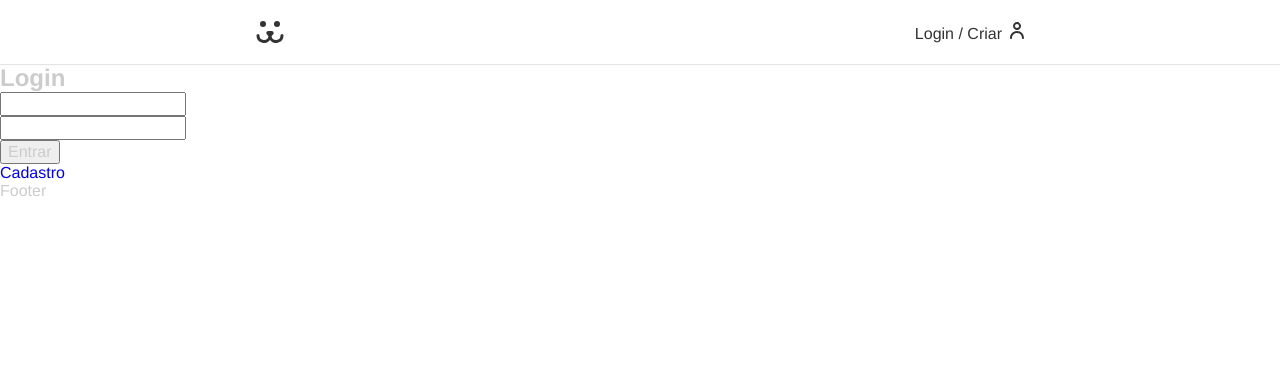
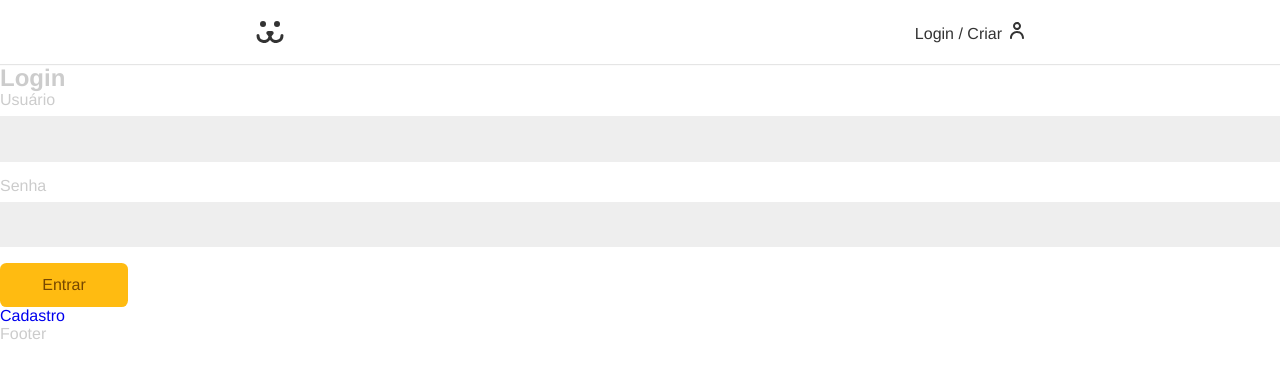
Before and after one commit to LeonardoLobas/Dogs, a React (Vite) app: page /login in a window 1280 px wide. Shown: the top 378 px of the page. Built offline with nearby package versions, Linux system fonts and the light colour scheme.

Commit message:
UseForm. Hook formulário.

```diff
--- a/src/Components/Forms/Button.jsx
+++ b/src/Components/Forms/Button.jsx
@@ -1,8 +1,12 @@
 import React from "react";
 import styles from "./Button.module.css";
 
-const Button = () => {
-    return <div className={styles.button}></div>;
+const Button = ({ children, props }) => {
+    return (
+        <button {...props} className={styles.button}>
+            {children}
+        </button>
+    );
 };
 
 export default Button;
--- /dev/null
+++ b/src/Components/Forms/Button.module.css
@@ -0,0 +1,24 @@
+.button {
+    font-size: 1rem;
+    font-family: var(--type-first);
+    cursor: pointer;
+    border:none;
+    border-radius: 0.4rem;
+    background: #fb1;
+    color: #764701;
+    padding: 0.8rem 1.2rem;
+    box-sizing: border-box;
+    transition: 0.1s;
+    min-width: 8rem;
+}
+
+.button:hover,
+.button:focus {
+    outline: none;
+    box-shadow: 0 0 0 3px #fea, 0 0 0 4px #fb1;
+}
+
+.button:disabled {
+    opacity: 0.5;
+    cursor: wait;
+}
--- a/src/Components/Forms/Input.jsx
+++ b/src/Components/Forms/Input.jsx
@@ -1,8 +1,24 @@
 import React from "react";
 import styles from "./Input.module.css";
 
-const Input = () => {
-    return <input className={styles.input} />;
+const Input = ({ label, type, name, value, onChange, error, onBlur }) => {
+    return (
+        <div className={styles.wrapper}>
+            <label htmlFor={name} className={styles.label}>
+                {label}
+            </label>
+            <input
+                id={name}
+                name={name}
+                className={styles.input}
+                type={type}
+                onChange={onChange}
+                value={value}
+                onBlur={onBlur}
+            />
+            {error && <p className={styles.error}>{error}</p>}
+        </div>
+    );
 };
 
 export default Input;
--- /dev/null
+++ b/src/Components/Forms/Input.module.css
@@ -0,0 +1,35 @@
+.wrapper {
+    margin-bottom: 1rem;
+}
+
+.input {
+    border: 1px solid #eee;
+    display: block;
+    width: 100%;
+    font-size: 1rem;
+    padding: 0.8rem;
+    border-radius: .4 rem;
+    background: #eee;
+    transition: 0.2s;
+}
+
+.input:focus,
+.input:hover {
+    outline: none;
+    border-color: #fb1;
+    background: white;
+    box-shadow: 0 0 0 3px #fea;
+}
+
+.label {
+    display: block;
+    font-size: 1rem;
+    line-height: 1;
+    padding-bottom: 0.5rem;
+}
+
+.error {
+    color: #f31;
+    font-size: 0.875rem;
+    margin-top: 0.25rem;
+}
--- a/src/Components/Login/LoginForm.jsx
+++ b/src/Components/Login/LoginForm.jsx
@@ -1,11 +1,15 @@
 import React from "react";
 import { Link } from "react-router-dom";
+import Input from "../Forms/Input";
+import Button from "../Forms/Button";
+import useForm from "../../Hooks/useForm";
 
 const LoginForm = () => {
-    const [username, setUsername] = React.useState("");
-    const [password, setPassword] = React.useState("");
+    const username = useForm();
+    const password = useForm();
 
     function handleSubmit(event) {
+        if (username.validate() && password.validate()) {
             event.preventDefault();
             fetch("https://dogsapi.origamid.dev/json/jwt-auth/v1/token", {
                 method: "POST",
@@ -22,22 +26,25 @@ const LoginForm = () => {
                     console.log(json);
                 });
         }
+    }
 
     return (
         <section>
             <h1>Login</h1>
             <form action="" onSubmit={handleSubmit}>
-                <input
+                <Input
                     type="text"
-                    value={username}
-                    onChange={({ target }) => setUsername(target.value)}
+                    name="username"
+                    label="Usuário"
+                    {...username}
                 />
-                <input
-                    type="text"
-                    value={password}
-                    onChange={({ target }) => setPassword(target.value)}
+                <Input
+                    type="password"
+                    name="password"
+                    label="Senha"
+                    {...password}
                 />
-                <button>Entrar</button>
+                <Button>Entrar</Button>
             </form>
             <Link to="/login/criar">Cadastro</Link>
         </section>
--- /dev/null
+++ b/src/Hooks/useForm.jsx
@@ -0,0 +1,43 @@
+import React from "react";
+
+const types = {
+    email: {
+        regex: /^[a-zA-Z0-9.!#$%&'*+/=?^_`{|}~-]+@[a-zA-Z0-9](?:[a-zA-Z0-9-]{0,61}[a-zA-Z0-9])?(?:\.[a-zA-Z0-9](?:[a-zA-Z0-9-]{0,61}[a-zA-Z0-9])?)*$/,
+        message: "Preencha um email válido",
+    },
+};
+
+const useForm = (type) => {
+    const [value, setValue] = React.useState("");
+    const [error, setError] = React.useState(null);
+
+    function validate(value) {
+        if (type === false) return true;
+        if (value.length === 0) {
+            setError("Preencha um valor.");
+            return false;
+        } else if (types[type] && !types[type].regex.test(value)) {
+            setError(types[type].message);
+            return false;
+        } else {
+            setError(null);
+            return true;
+        }
+    }
+
+    function onChange({ target }) {
+        if (error) validate(target.value);
+        setValue(target.value);
+    }
+
+    return {
+        value,
+        setValue,
+        onChange,
+        error,
+        validate: () => validate(value),
+        onBlur: () => validate(value),
+    };
+};
+
+export default useForm;
```
Also changed, not shown: src/Components/Forms/Button.modules.css (deleted), src/Components/Forms/Input.modules.css (deleted). Lines whose indentation alone changed are shown as unchanged.
